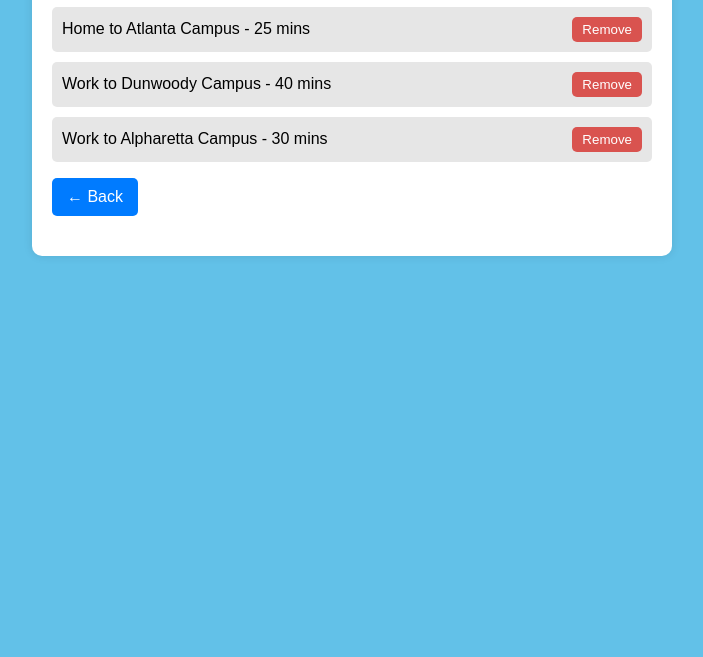
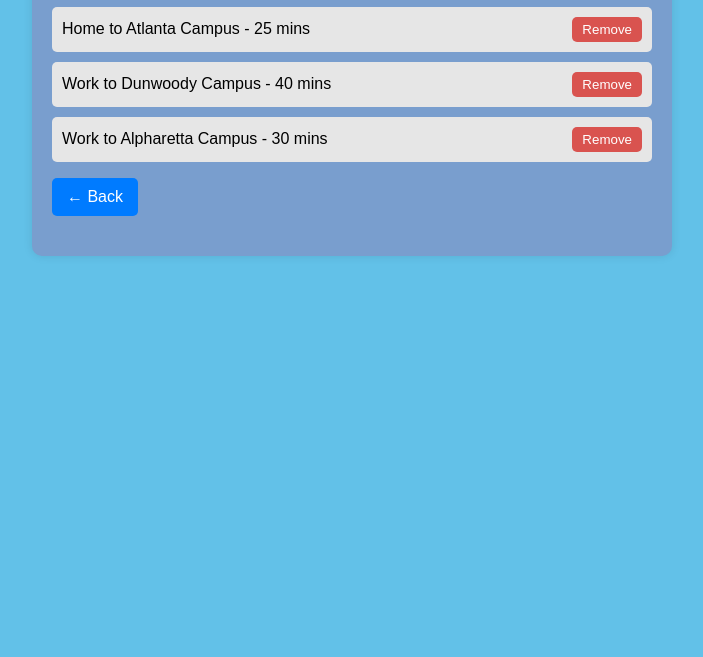
Before and after one commit to willnguyen0903/Project-PantherPath, a website: page frontend/UI/saved_route.html in a window 1280 px wide. Shown: the part 143-800 px from the top of the page, without its empty margins (288-991 px from the left). Drawn offline with Linux system fonts and the light colour scheme.

Commit message:
UI Optimizations

```diff
--- a/frontend/UI/parking_status.css
+++ b/frontend/UI/parking_status.css
@@ -81,6 +81,7 @@ body {
   transform: translate(-50%, -50%);
   background: #84c9e6;
   padding: 20px;
+  clip-path: inset(0 0 20px 0 round 10px);
   border-radius: 10px;
   box-shadow: 0 0 10px rgba(0, 0, 0, 0.2);
   width: 80%;
--- a/frontend/UI/saved_route_styles.css
+++ b/frontend/UI/saved_route_styles.css
@@ -9,7 +9,7 @@ body {
 .container {
     max-width: 600px;
     margin: 50px auto;
-    background: white;
+    background: rgb(121, 158, 206);
     padding: 20px;
     border-radius: 10px;
     box-shadow: 0 0 10px rgba(0, 0, 0, 0.1);
```
